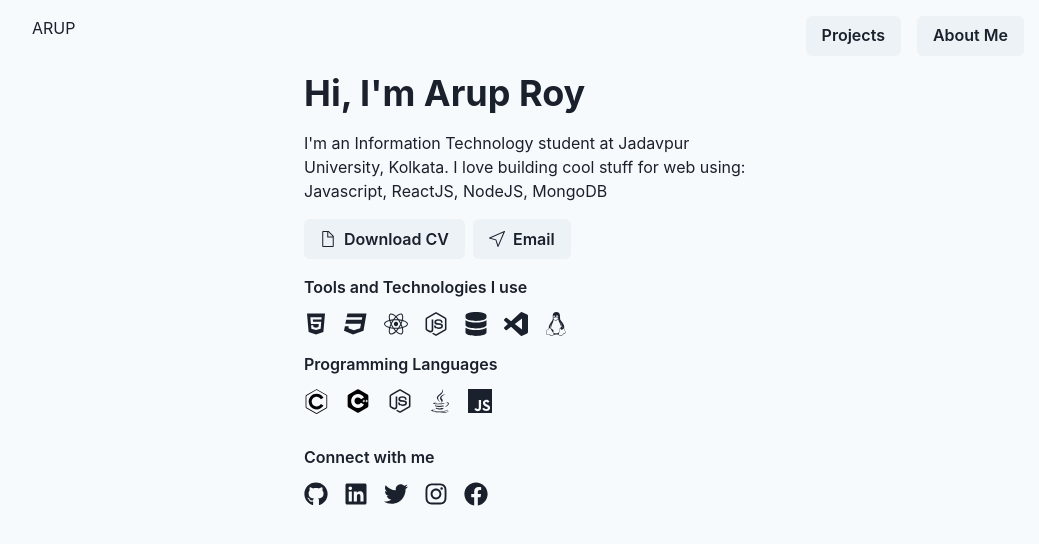
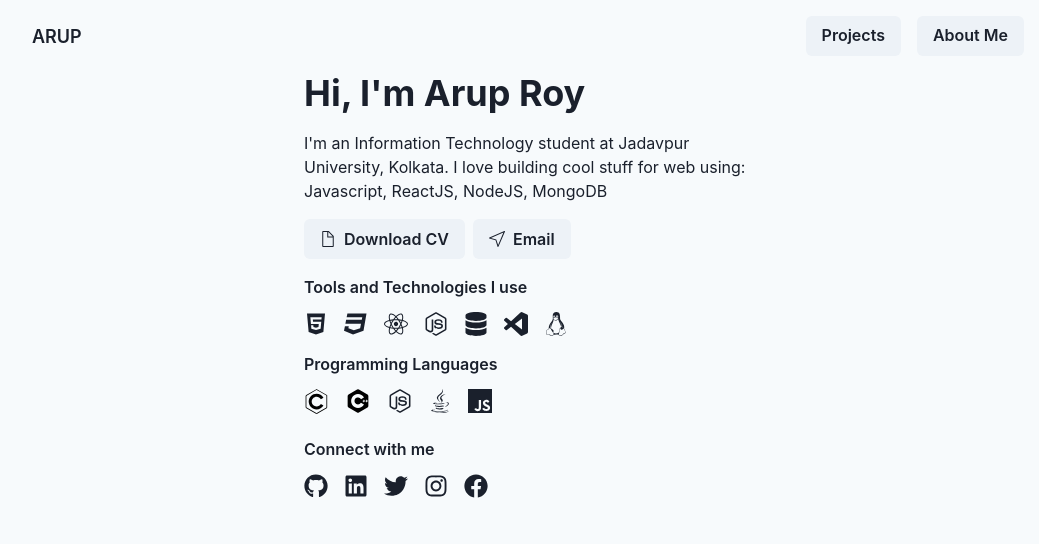
Before and after one commit to itsaruproy/portfolio, a React (Create React App) app: page / in a window 1280 px wide. Shown: the top 544 px of the page, without its empty margins (112-1151 px from the left). Built offline with nearby package versions, Linux system fonts and the light colour scheme.

Commit message:
fix: Add URLs in a separate file

```diff
--- a/public/index.html
+++ b/public/index.html
@@ -24,7 +24,7 @@
       work correctly both with client-side routing and a non-root public URL.
       Learn how to configure a non-root public URL by running `npm run build`.
     -->
-    <title>React App</title>
+        <title>Arup's Portfolio</title>
     </head>
     <body>
         <noscript>You need to enable JavaScript to run this app.</noscript>
@@ -38,6 +38,5 @@
 
       To begin the development, run `npm start` or `yarn start`.
       To create a production bundle, use `npm run build` or `yarn build`.
-    -->
-  </body>
+    --></body>
 </html>
--- a/src/components/AboutMe.js
+++ b/src/components/AboutMe.js
@@ -1,7 +1,16 @@
 import React from 'react'
-import { Heading, Box, Flex, Text, Button, HStack } from '@chakra-ui/react'
+import {
+    Heading,
+    Box,
+    Flex,
+    Text,
+    Button,
+    HStack,
+    Link,
+} from '@chakra-ui/react'
 import { Socials, Tools, Languages } from './'
 import { SlDoc, SlCursor } from 'react-icons/sl'
+import { CV_URL, EMAIL_ADDR } from '../data'
 
 const AboutMe = () => {
     return (
@@ -18,16 +27,22 @@ const AboutMe = () => {
                 <Box>
                     <HStack gap={'0.5rem'}>
                         <Button leftIcon={<SlDoc />}>
-                            <a
-                                href={
-                                    'https://drive.google.com/file/d/1YIs7SQ-HV6mrR_AMlzIVHEBj9X_S_HWA/view?usp=sharing'
-                                }
+                            <Link
+                                href={CV_URL}
+                                target={'_blank'}
+                                rel="noopener noreferrer"
                             >
                                 Download CV
-                            </a>
+                            </Link>
                         </Button>
                         <Button leftIcon={<SlCursor />}>
-                            <a href={'mailto:itsaruproy@gmail.com'}>Email</a>
+                            <Link
+                                href={EMAIL_ADDR}
+                                target={'_blank'}
+                                rel="noopener noreferrer"
+                            >
+                                Email
+                            </Link>
                         </Button>
                     </HStack>
                 </Box>
--- a/src/components/Header.js
+++ b/src/components/Header.js
@@ -5,8 +5,10 @@ import { Link } from 'react-router-dom'
 const Header = () => {
     return (
         <Box width={'100%'} py={'1rem'}>
-            <Flex justifyContent={'space-between'}>
-                <Text>ARUP</Text>
+            <Flex alignItems={'center'} justifyContent={'space-between'}>
+                <Text fontSize={'lg'} fontWeight={'semibold'}>
+                    ARUP
+                </Text>
                 <Flex gap={'1rem'}>
                     <Link to={'/projects'}>
                         <Button>Projects</Button>
--- a/src/components/Socials.js
+++ b/src/components/Socials.js
@@ -13,7 +13,7 @@ const { github, linkedin, twitter, instagram, facebook } = contacts
 
 const Socials = () => {
     return (
-        <Box>
+        <Box mt={'-0.5rem'}>
             <Text mb={'0.8rem'} fontWeight={'semibold'}>
                 Connect with me
             </Text>
--- /dev/null
+++ b/src/data/Constants.js
@@ -0,0 +1,3 @@
+export const CV_URL =
+    'https://drive.google.com/file/d/1YIs7SQ-HV6mrR_AMlzIVHEBj9X_S_HWA/view?usp=sharing'
+export const EMAIL_ADDR = 'mailto:itsaruproy@gmail.com'
--- a/src/data/index.js
+++ b/src/data/index.js
@@ -1,3 +1,4 @@
 import { Projects } from './Projects'
 import { contacts } from './Contacts'
-export { Projects, contacts }
+import { CV_URL, EMAIL_ADDR } from './Constants'
+export { Projects, contacts, CV_URL, EMAIL_ADDR }
```
Lines whose indentation alone changed are shown as unchanged.
